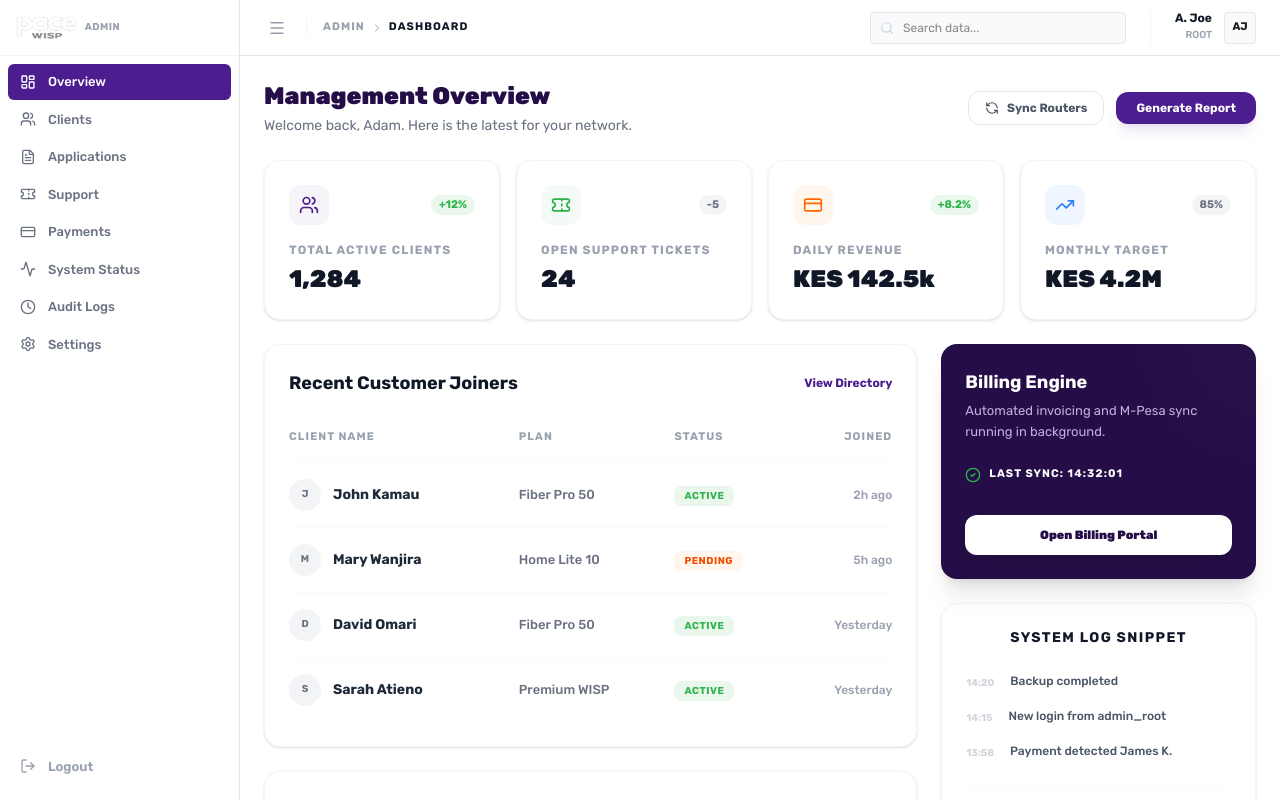
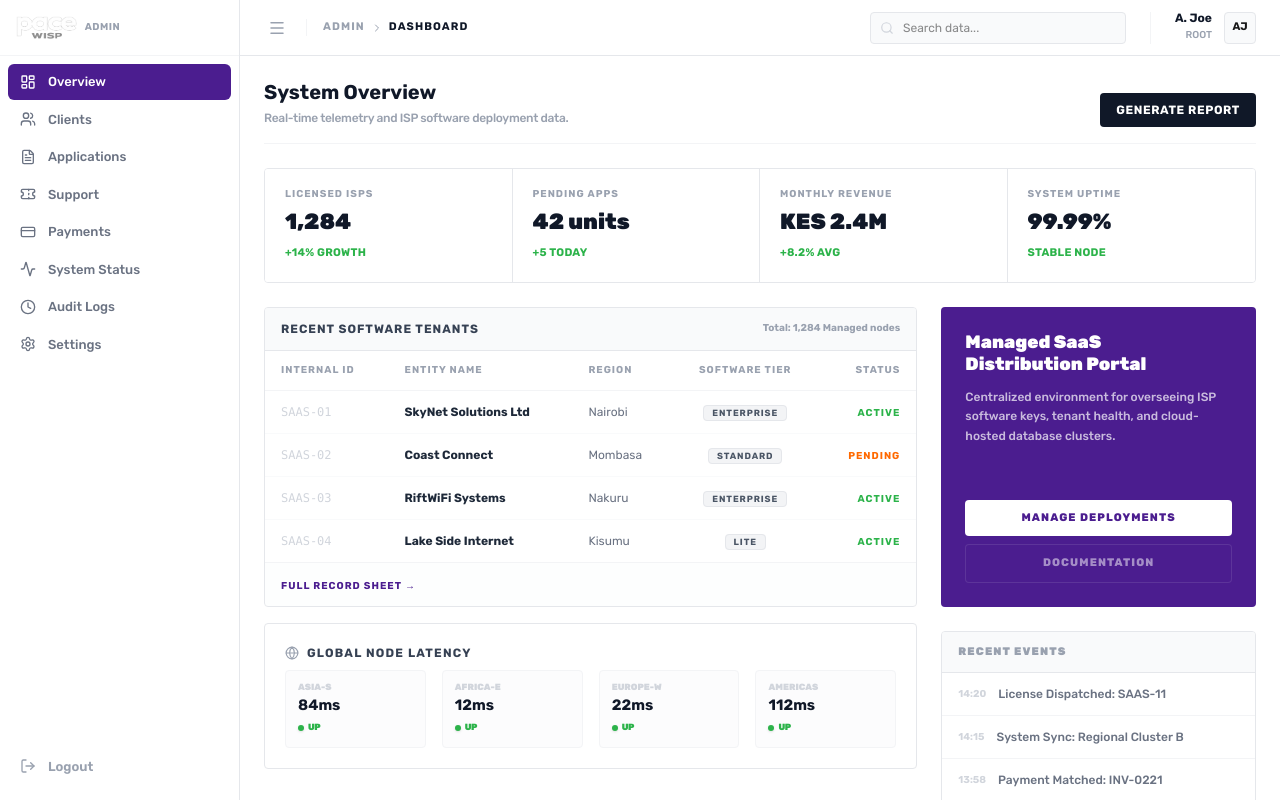
Before and after one commit to dennismutuku2005/pacewebsite, a Next.js app in the folder paceadmin/: page /dashboard in a window 1280 px wide. Shown: the top 800 px of the page. Built offline with nearby package versions, Linux system fonts and the light colour scheme.

Commit message:
Auto-update: page.js

```diff
--- a/paceadmin/src/app/dashboard/page.js
+++ b/paceadmin/src/app/dashboard/page.js
@@ -2,157 +2,115 @@
 
 import React from 'react'
 import { motion } from 'framer-motion'
-import {
-    Users, Ticket, CreditCard, ArrowUpRight,
-    ArrowDownRight, MoreHorizontal, UserPlus,
-    RefreshCcw, Search, BarChart3, TrendingUp,
-    Settings, Activity, CheckCircle2
-} from 'lucide-react'
+import { CheckCircle2, Globe, Laptop } from 'lucide-react'
 import { cn } from '@/lib/utils'
 
 export default function DashboardPage() {
     const stats = [
-        { name: 'Total Active Clients', value: '1,284', change: '+12%', icon: Users, color: 'text-pace-purple', bg: 'bg-pace-purple/5' },
-        { name: 'Open Support Tickets', value: '24', change: '-5', icon: Ticket, color: 'text-pace-green', bg: 'bg-pace-green/5' },
-        { name: 'Daily Revenue', value: 'KES 142.5k', change: '+8.2%', icon: CreditCard, color: 'text-orange-500', bg: 'bg-orange-50' },
-        { name: 'Monthly Target', value: 'KES 4.2M', change: '85%', icon: TrendingUp, color: 'text-blue-500', bg: 'bg-blue-50' },
+        { label: 'Licensed ISPs', value: '1,284', change: '+14% growth' },
+        { label: 'Pending Apps', value: '42 units', change: '+5 today' },
+        { label: 'Monthly Revenue', value: 'KES 2.4M', change: '+8.2% avg' },
+        { label: 'System Uptime', value: '99.99%', change: 'Stable Node' },
     ]
 
     const recentClients = [
-        { name: 'John Kamau', plan: 'Fiber Pro 50', status: 'Active', joined: '2h ago' },
-        { name: 'Mary Wanjira', plan: 'Home Lite 10', status: 'Pending', joined: '5h ago' },
-        { name: 'David Omari', plan: 'Fiber Pro 50', status: 'Active', joined: 'Yesterday' },
-        { name: 'Sarah Atieno', plan: 'Premium WISP', status: 'Active', joined: 'Yesterday' },
+        { id: 'SAAS-01', name: 'SkyNet Solutions Ltd', region: 'Nairobi', tier: 'Enterprise', status: 'Active', age: '2h ago' },
+        { id: 'SAAS-02', name: 'Coast Connect', region: 'Mombasa', tier: 'Standard', status: 'Pending', age: '5h ago' },
+        { id: 'SAAS-03', name: 'RiftWiFi Systems', region: 'Nakuru', tier: 'Enterprise', status: 'Active', age: '1d ago' },
+        { id: 'SAAS-04', name: 'Lake Side Internet', region: 'Kisumu', tier: 'Lite', status: 'Active', age: '1d ago' },
     ]
 
     return (
-        <div className="space-y-6">
+        <div className="space-y-6 font-figtree">
 
-            {/* Header Info */}
-            <div className="flex flex-col md:flex-row md:items-center justify-between gap-4">
+            {/* Title Section - Excel Style */}
+            <div className="border-b border-gray-100 pb-4 flex justify-between items-end">
                 <div>
-                    <h1 className="text-2xl font-black text-pace-purple-dark">Management Overview</h1>
-                    <p className="text-sm text-gray-500 mt-1">Welcome back, Adam. Here is the latest for your network.</p>
+                    <h1 className="text-[20px] font-bold text-gray-900 leading-tight">System Overview</h1>
+                    <p className="text-[12px] text-gray-400 mt-1 font-medium tracking-tight">Real-time telemetry and ISP software deployment data.</p>
                 </div>
-                <div className="flex items-center gap-3">
-                    <button className="px-4 py-2 bg-white border border-gray-200 rounded-xl text-xs font-bold text-gray-600 hover:bg-gray-50 transition-all flex items-center gap-2">
-                        <RefreshCcw size={14} /> Sync Routers
-                    </button>
-                    <button className="px-5 py-2 bg-pace-purple text-white rounded-xl text-xs font-bold hover:opacity-90 transition-all shadow-lg shadow-pace-purple/10">
-                        Generate Report
-                    </button>
-                </div>
+                <button className="px-4 py-2 bg-gray-900 text-white rounded text-[12px] font-bold hover:bg-gray-800 transition-colors uppercase tracking-wider">
+                    Generate Report
+                </button>
             </div>
 
-            {/* Stats Grid - Simplified Cards */}
-            <div className="grid grid-cols-1 md:grid-cols-2 lg:grid-cols-4 gap-4">
-                {stats.map((stat, i) => (
-                    <motion.div
-                        key={stat.name}
-                        initial={{ opacity: 0, y: 10 }}
-                        animate={{ opacity: 1, y: 0 }}
-                        transition={{ delay: i * 0.1 }}
-                        className="bg-white p-6 rounded-2xl border border-gray-100 shadow-sm hover:border-pace-purple/20 transition-all"
-                    >
-                        <div className="flex items-center justify-between mb-4">
-                            <div className={cn("p-2.5 rounded-xl", stat.bg)}>
-                                <stat.icon size={20} className={stat.color} />
-                            </div>
-                            <span className={cn(
-                                "text-[11px] font-bold px-2 py-0.5 rounded-full",
-                                stat.change.startsWith('+') ? "text-pace-green bg-pace-green/10" : "text-gray-500 bg-gray-100"
-                            )}>
-                                {stat.change}
-                            </span>
-                        </div>
-                        <p className="text-[12px] font-bold text-gray-400 uppercase tracking-widest">{stat.name}</p>
-                        <h3 className="text-2xl font-black text-gray-900 mt-1">{stat.value}</h3>
-                    </motion.div>
+            {/* Numerical Data Grid - Excel Matrix style */}
+            <div className="grid grid-cols-1 sm:grid-cols-2 lg:grid-cols-4 border border-gray-200 divide-x divide-gray-200 rounded overflow-hidden">
+                {stats.map((stat) => (
+                    <div key={stat.label} className="bg-white p-5 hover:bg-gray-50 transition-colors">
+                        <p className="text-[10px] font-bold text-gray-400 uppercase tracking-widest leading-none mb-3">{stat.label}</p>
+                        <h3 className="text-[22px] font-black text-gray-900 leading-none">{stat.value}</h3>
+                        <p className="text-[11px] font-bold text-pace-green mt-3 flex items-center gap-1.5 uppercase tracking-wide">
+                            <span>{stat.change}</span>
+                        </p>
+                    </div>
                 ))}
             </div>
 
-            {/* Main Content Grid */}
-            <div className="grid grid-cols-1 lg:grid-cols-12 gap-6">
+            <div className="grid grid-cols-1 lg:grid-cols-3 gap-6">
 
-                {/* Recent Performance Section */}
-                <div className="lg:col-span-8 space-y-6">
-                    <div className="bg-white rounded-2xl border border-gray-100 shadow-sm p-6 overflow-hidden">
-                        <div className="flex items-center justify-between mb-8">
-                            <h3 className="text-lg font-bold text-gray-900">Recent Customer Joiners</h3>
-                            <button className="text-xs font-bold text-pace-purple hover:underline">View Directory</button>
+                {/* Table Section - The "Excel" Part */}
+                <div className="lg:col-span-2 space-y-4">
+                    <div className="border border-gray-200 rounded bg-white overflow-hidden">
+                        <div className="bg-gray-50 px-4 py-3 border-b border-gray-200 flex justify-between items-center">
+                            <h4 className="text-[12px] font-bold text-gray-700 uppercase tracking-[1px]">Recent Software Tenants</h4>
+                            <span className="text-[10px] font-bold text-gray-400">Total: 1,284 Managed nodes</span>
                         </div>
-
                         <div className="overflow-x-auto">
-                            <table className="w-full text-left">
+                            <table className="w-full text-left text-[12px]">
                                 <thead>
-                                    <tr className="border-b border-gray-50">
-                                        <th className="pb-4 text-[11px] font-bold text-gray-400 uppercase tracking-widest">Client Name</th>
-                                        <th className="pb-4 text-[11px] font-bold text-gray-400 uppercase tracking-widest">Plan</th>
-                                        <th className="pb-4 text-[11px] font-bold text-gray-400 uppercase tracking-widest">Status</th>
-                                        <th className="pb-4 text-[11px] font-bold text-gray-400 uppercase tracking-widest text-right">Joined</th>
+                                    <tr className="bg-white border-b border-gray-100 font-bold text-gray-400 uppercase tracking-widest text-[10px]">
+                                        <th className="px-4 py-3 bg-transparent">Internal ID</th>
+                                        <th className="px-4 py-3 bg-transparent">Entity Name</th>
+                                        <th className="px-4 py-3 bg-transparent">Region</th>
+                                        <th className="px-4 py-3 bg-transparent text-center">Software Tier</th>
+                                        <th className="px-4 py-3 bg-transparent text-right">Status</th>
                                     </tr>
                                 </thead>
                                 <tbody className="divide-y divide-gray-50">
                                     {recentClients.map((client) => (
-                                        <tr key={client.name} className="group cursor-pointer">
-                                            <td className="py-4">
-                                                <div className="flex items-center gap-3">
-                                                    <div className="w-8 h-8 rounded-full bg-gray-100 flex items-center justify-center text-[10px] font-bold text-gray-500">
-                                                        {client.name.charAt(0)}
-                                                    </div>
-                                                    <p className="text-sm font-bold text-gray-800 group-hover:text-pace-purple transition-colors">{client.name}</p>
-                                                </div>
+                                        <tr key={client.id} className="hover:bg-gray-50 transition-colors group">
+                                            <td className="px-4 py-3 font-mono text-gray-300 group-hover:text-gray-900 transition-colors">{client.id}</td>
+                                            <td className="px-4 py-3 font-bold text-gray-800">{client.name}</td>
+                                            <td className="px-4 py-3 text-gray-500">{client.region}</td>
+                                            <td className="px-4 py-3 text-center">
+                                                <span className="px-2 py-0.5 rounded-sm bg-gray-100 text-gray-600 font-bold uppercase text-[9px] tracking-widest border border-gray-200">{client.tier}</span>
                                             </td>
-                                            <td className="py-4 text-[13px] font-medium text-gray-500">{client.plan}</td>
-                                            <td className="py-4">
+                                            <td className="px-4 py-3 text-right">
                                                 <span className={cn(
-                                                    "px-2.5 py-1 rounded-lg text-[10px] font-bold uppercase tracking-wider",
-                                                    client.status === 'Active' ? "bg-pace-green/10 text-pace-green" : "bg-orange-50 text-orange-600"
-                                                )}>
-                                                    {client.status}
-                                                </span>
+                                                    "font-bold uppercase text-[10px] tracking-widest",
+                                                    client.status === 'Active' ? "text-pace-green" : "text-orange-500"
+                                                )}>{client.status}</span>
                                             </td>
-                                            <td className="py-4 text-right text-[12px] font-medium text-gray-400">{client.joined}</td>
                                         </tr>
                                     ))}
                                 </tbody>
                             </table>
                         </div>
+                        <div className="px-4 py-3 border-t border-gray-100 bg-gray-50/30">
+                            <button className="text-[10px] font-bold text-pace-purple hover:underline uppercase tracking-widest">Full Record Sheet &rarr;</button>
+                        </div>
                     </div>
 
-                    {/* Network Node Status - Simplified */}
-                    <div className="bg-white rounded-2xl border border-gray-100 shadow-sm p-6">
-                        <div className="flex items-center justify-between mb-6">
-                            <h3 className="text-lg font-bold text-gray-900">Network Node Status</h3>
-                            <div className="flex items-center gap-2">
-                                <div className="w-2 h-2 rounded-full bg-pace-green animate-pulse"></div>
-                                <span className="text-[11px] font-bold text-pace-green uppercase tracking-widest">All Core Online</span>
-                            </div>
+                    {/* Platform Status Log - High Density */}
+                    <div className="border border-gray-200 rounded p-5 bg-white space-y-4">
+                        <div className="flex items-center gap-2 mb-2">
+                            <Globe size={14} className="text-gray-400" />
+                            <h4 className="text-[12px] font-bold text-gray-700 uppercase tracking-widest">Global Node Latency</h4>
                         </div>
-                        <div className="space-y-4">
+                        <div className="grid grid-cols-2 sm:grid-cols-4 gap-4">
                             {[
-                                { name: 'Nairobi Main Gateway', ip: '197.248.01.01', load: 45 },
-                                { name: 'Mombasa Relay Tower', ip: '102.164.22.14', load: 12 },
-                                { name: 'Kisumu Core Router', ip: '41.215.11.08', load: 78 },
-                            ].map((node) => (
-                                <div key={node.name} className="p-4 bg-gray-50 rounded-xl border border-gray-100 flex items-center justify-between gap-4">
-                                    <div className="flex items-center gap-4">
-                                        <div className="p-2 bg-white rounded-lg shadow-sm">
-                                            <Activity size={16} className="text-pace-purple" />
-                                        </div>
-                                        <div>
-                                            <p className="text-[13px] font-bold text-gray-800">{node.name}</p>
-                                            <p className="text-[10px] text-gray-400 font-mono tracking-tighter">{node.ip}</p>
-                                        </div>
-                                    </div>
-                                    <div className="flex items-center gap-4 flex-1 max-w-[120px]">
-                                        <div className="h-1.5 flex-1 bg-gray-200 rounded-full overflow-hidden">
-                                            <div className={cn(
-                                                "h-full rounded-full transition-all",
-                                                node.load > 70 ? "bg-red-500" : "bg-pace-purple"
-                                            )} style={{ width: `${node.load}%` }}></div>
-                                        </div>
-                                        <span className="text-[11px] font-bold text-gray-500">{node.load}%</span>
+                                { n: 'Asia-S', v: '84ms', s: 'UP' },
+                                { n: 'Africa-E', v: '12ms', s: 'UP' },
+                                { n: 'Europe-W', v: '22ms', s: 'UP' },
+                                { n: 'Americas', v: '112ms', s: 'UP' },
+                            ].map((n) => (
+                                <div key={n.n} className="p-3 border border-gray-100 rounded bg-gray-50/50">
+                                    <p className="text-[9px] font-black text-gray-300 uppercase leading-none">{n.n}</p>
+                                    <p className="text-[15px] font-bold text-gray-900 mt-1.5 leading-none">{n.v}</p>
+                                    <div className="flex items-center gap-1 mt-2">
+                                        <div className="w-1.5 h-1.5 bg-pace-green rounded-full shadow-sm"></div>
+                                        <span className="text-[9px] font-black text-pace-green uppercase tracking-tighter">{n.s}</span>
                                     </div>
                                 </div>
                             ))}
@@ -160,39 +118,37 @@ export default function DashboardPage() {
                     </div>
                 </div>
 
-                {/* Quick Actions & System Health */}
-                <div className="lg:col-span-4 space-y-6">
-                    <div className="bg-pace-purple-dark text-white rounded-2xl p-6 shadow-xl relative overflow-hidden">
-                        <div className="relative z-10">
-                            <h4 className="text-lg font-bold mb-1">Billing Engine</h4>
-                            <p className="text-purple-200/80 text-[13px] mb-6 leading-relaxed">Automated invoicing and M-Pesa sync running in background.</p>
-                            <div className="flex items-center gap-2 mb-8">
-                                <CheckCircle2 size={16} className="text-pace-green" />
-                                <span className="text-[11px] font-bold uppercase tracking-widest">Last Sync: 14:32:01</span>
-                            </div>
-                            <button className="w-full py-3 bg-white text-pace-purple-dark rounded-xl text-xs font-black hover:bg-gray-50 transition-all shadow-lg active:scale-95">
-                                Open Billing Portal
-                            </button>
+                {/* Action Panel - Simplified */}
+                <div className="space-y-6">
+                    <div className="bg-pace-purple p-6 rounded text-white space-y-8 flex flex-col justify-between min-h-[300px]">
+                        <div>
+                            <h4 className="text-[18px] font-black leading-tight">Managed SaaS <br /> Distribution Portal</h4>
+                            <p className="text-[12px] font-medium text-white/70 mt-3 leading-relaxed">Centralized environment for overseeing ISP software keys, tenant health, and cloud-hosted database clusters.</p>
                         </div>
-                        {/* Decoration */}
-                        <div className="absolute top-0 right-0 w-32 h-32 bg-white/5 rounded-full blur-3xl -translate-y-1/2 translate-x-1/2"></div>
+                        <div className="space-y-2">
+                            <button className="w-full py-2.5 bg-white text-pace-purple rounded text-[11px] font-extrabold uppercase tracking-widest hover:bg-gray-100 transition-colors">Manage Deployments</button>
+                            <button className="w-full py-2.5 bg-pace-purple text-white/50 border border-white/10 rounded text-[11px] font-extrabold uppercase tracking-widest hover:bg-white/5 transition-colors">Documentation</button>
+                        </div>
                     </div>
 
-                    <div className="bg-white rounded-2xl border border-gray-100 shadow-sm p-6">
-                        <h3 className="text-sm font-bold text-gray-900 mb-6 uppercase tracking-widest text-center">System Log Snippet</h3>
-                        <div className="space-y-4">
+                    <div className="border border-gray-200 rounded bg-white overflow-hidden">
+                        <div className="bg-gray-50 px-4 py-3 border-b border-gray-200">
+                            <h4 className="text-[11px] font-black text-gray-400 uppercase tracking-widest">Recent Events</h4>
+                        </div>
+                        <div className="divide-y divide-gray-100">
                             {[
-                                { time: '14:20', text: 'Backup completed', type: 'system' },
-                                { time: '14:15', text: 'New login from admin_root', type: 'auth' },
-                                { time: '13:58', text: 'Payment detected James K.', type: 'billing' },
-                            ].map((log, i) => (
-                                <div key={i} className="flex gap-4 items-start group">
-                                    <span className="text-[10px] font-bold text-gray-300 mt-1">{log.time}</span>
-                                    <p className="text-[12px] font-medium text-gray-600 group-hover:text-pace-purple transition-colors cursor-default">{log.text}</p>
+                                { t: '14:20', m: 'License Dispatched: SAAS-11' },
+                                { t: '14:15', m: 'System Sync: Regional Cluster B' },
+                                { t: '13:58', m: 'Payment Matched: INV-0221' },
+                                { t: '13:45', m: 'Lead: New SaaS Inquiry' },
+                                { t: '13:30', m: 'Auth: Super_Admin established' },
+                            ].map((e, idx) => (
+                                <div key={idx} className="px-4 py-3 flex gap-3 items-center group cursor-default">
+                                    <span className="text-[10px] font-bold text-gray-300 whitespace-nowrap">{e.t}</span>
+                                    <span className="text-[12px] font-medium text-gray-500 group-hover:text-pace-purple transition-colors">{e.m}</span>
                                 </div>
                             ))}
                         </div>
-                        <button className="w-full mt-6 py-2 border-t border-gray-50 text-[11px] font-bold text-pace-purple hover:underline pt-4">Full Log View</button>
                     </div>
                 </div>
 
```
